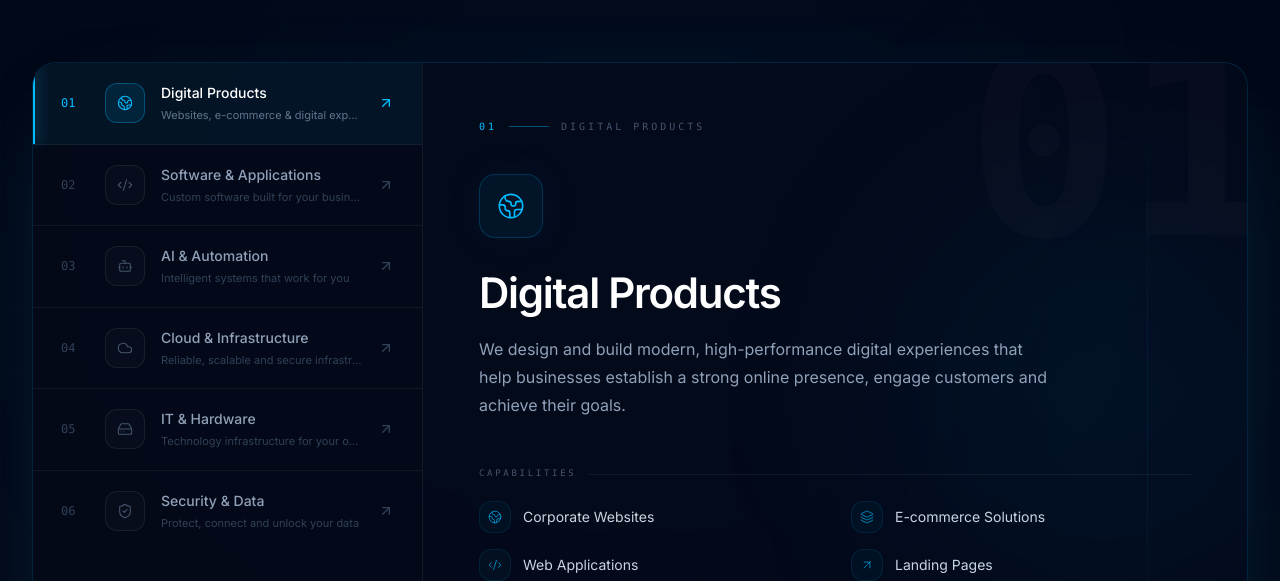
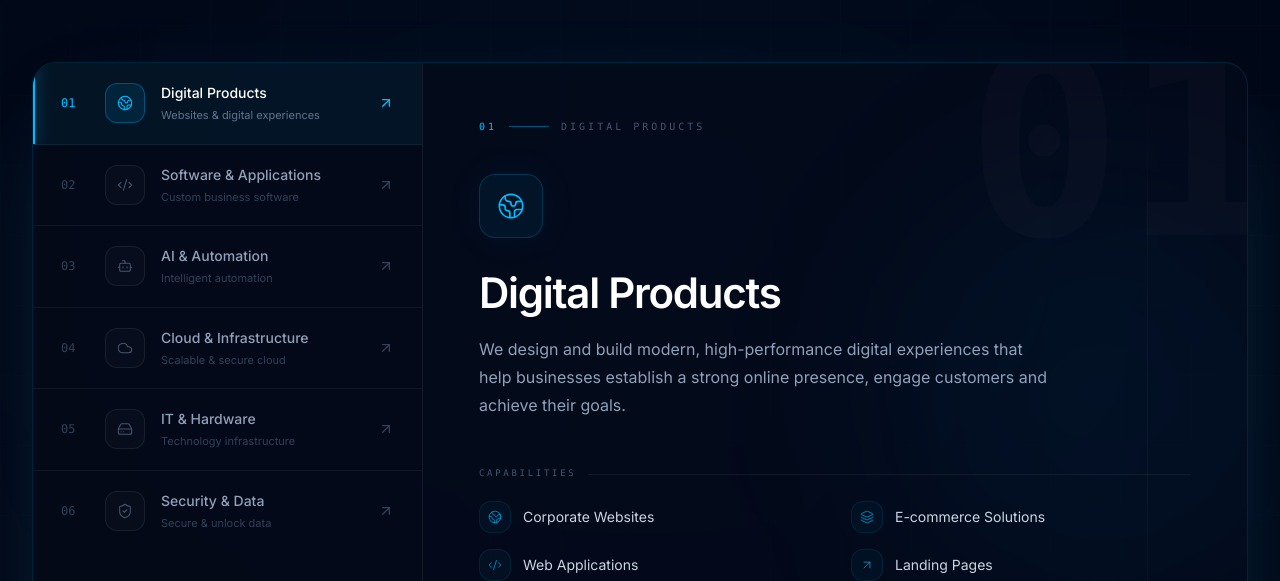
Before and after one commit to tabindazeeshan2/EZAC-Technologies-, a Next.js app: page / in a window 1280 px wide. Shown: the part 1217-1798 px from the top of the page. Built offline with nearby package versions, Linux system fonts and the light colour scheme; no server answers.

Commit message:
Update services.tsx

```diff
--- a/components/services.tsx
+++ b/components/services.tsx
@@ -28,7 +28,7 @@ const services = [
     number: '01',
     slug: 'digital-products',
     title: 'Digital Products',
-    short: 'Websites, e-commerce & digital experiences',
+    short: 'Websites & digital experiences',
     description:
       'We design and build modern, high-performance digital experiences that help businesses establish a strong online presence, engage customers and achieve their goals.',
     icon: Globe2,
@@ -45,7 +45,7 @@ const services = [
     number: '02',
     slug: 'software-applications',
     title: 'Software & Applications',
-    short: 'Custom software built for your business',
+    short: 'Custom business software',
     description:
       'Purpose-built software and applications engineered around your workflows, users and business requirements.',
     icon: Code2,
@@ -62,7 +62,7 @@ const services = [
     number: '03',
     slug: 'ai-and-automation',
     title: 'AI & Automation',
-    short: 'Intelligent systems that work for you',
+    short: 'Intelligent automation',
     description:
       'We build intelligent solutions that automate repetitive work, improve efficiency and create smarter customer and business experiences.',
     icon: Bot,
@@ -79,7 +79,7 @@ const services = [
     number: '04',
     slug: 'cloud-and-infrastructure',
     title: 'Cloud & Infrastructure',
-    short: 'Reliable, scalable and secure infrastructure',
+    short: 'Scalable & secure cloud',
     description:
       'We provide the infrastructure needed to deploy, operate and scale your digital products reliably.',
     icon: Cloud,
@@ -96,7 +96,7 @@ const services = [
     number: '05',
     slug: 'it-and-hardware',
     title: 'IT & Hardware',
-    short: 'Technology infrastructure for your organization',
+    short: 'Technology infrastructure',
     description:
       'From computing hardware and networking to IT support, we help businesses build dependable technology infrastructure.',
     icon: HardDrive,
@@ -113,7 +113,7 @@ const services = [
     number: '06',
     slug: 'security-and-data',
     title: 'Security & Data',
-    short: 'Protect, connect and unlock your data',
+    short: 'Secure & unlock data',
     description:
       'We help organizations protect their technology environment, connect their systems and turn business data into useful insights.',
     icon: ShieldCheck,
```
